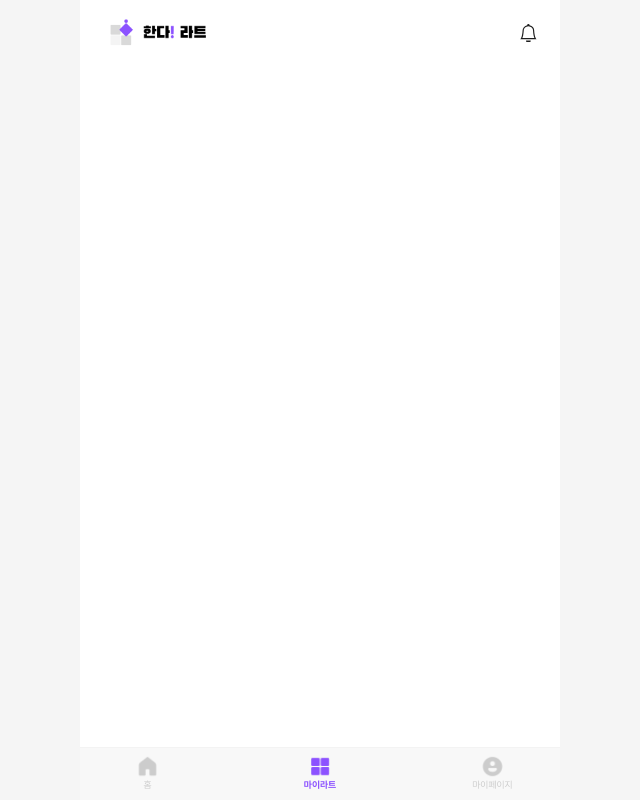
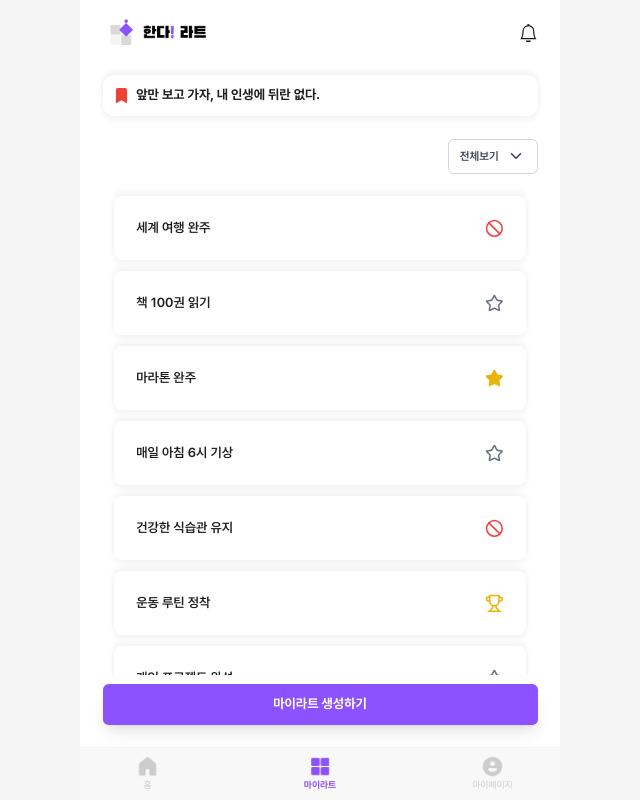
Before and after one commit to canDoItArt/front-end, a React (Vite) app: page /front-end/myartlist in a window 1280 px wide. Shown: the whole page, without its empty margins (320-960 px from the left). Built offline with nearby package versions, Linux system fonts and the light colour scheme.

Commit message:
MyArtListPage 퍼블리싱 #23

```diff
--- a/package.json
+++ b/package.json
@@ -14,6 +14,7 @@
   "dependencies": {
     "chart.js": "^4.4.7",
     "gh-pages": "^6.2.0",
+    "lucide-react": "^0.474.0",
     "react": "^18.3.1",
     "react-chartjs-2": "^5.2.0",
     "react-circular-progressbar": "^2.1.0",
--- /dev/null
+++ b/src/components/CustomDropdown.jsx
@@ -0,0 +1,42 @@
+import React, { useState } from "react";
+import { ChevronDown, ChevronUp } from "lucide-react"; // 아이콘 import
+
+export default function CustomDropdown({ selectedState, setSelectedState }) {
+    const [isOpen, setIsOpen] = useState(false);
+    const options = [
+        { value: "all", label: "전체보기" },
+        { value: "active", label: "활성화" },
+        { value: "inactive", label: "사용중지" },
+        { value: "attainment", label: "달성" },
+    ];
+
+    return (
+        <div className="relative w-24">
+            <button
+                onClick={() => setIsOpen((prev) => !prev)}
+                className="w-full bg-white border border-gray-300 text-gray-700 font-semibold text-xs px-3 py-2 rounded-md flex items-center justify-between focus:outline-none"
+            >
+                {options.find(opt => opt.value === selectedState)?.label}
+                {isOpen ? <ChevronUp size={18} /> : <ChevronDown size={18} />}
+            </button>
+            {isOpen && (
+                <ul className="absolute w-full bg-white border border-gray-200 rounded-md shadow-md mt-1 py-2 z-10">
+                    {options.map(option => (
+                        <li
+                            key={option.value}
+                            onClick={() => {
+                                setSelectedState(option.value);
+                                setIsOpen(false);
+                            }}
+                            className={`px-3 py-2 text-xs cursor-pointer hover:bg-gray-100 ${
+                                selectedState === option.value ? "font-bold text-blue-500" : "text-gray-700"
+                            }`}
+                        >
+                            {option.label}
+                        </li>
+                    ))}
+                </ul>
+            )}
+        </div>
+    );
+}
--- a/src/components/DailyActionModal.jsx
+++ b/src/components/DailyActionModal.jsx
@@ -18,7 +18,7 @@ export default function DailyActionModal({ isOpen, onClose, goal }) {
             className="fixed inset-0 bg-black bg-opacity-50 flex justify-center items-center z-20"
             onClick={handleClose}
         >
-            <div className="w-3/4 max-h-3/4 bg-white p-6 rounded-2xl shadow-lg flex flex-col">
+            <div className="w-3/4 max-h-3/4 bg-white p-6 rounded-2xl shadow-lg flex flex-col max-w-md">
                 <h2 className="text-base font-bold mb-4 text-center">{goal.name}</h2>
 
                 {/* 스크롤 가능한 영역 (내용이 많을 때만 스크롤) */}
--- a/src/components/LogoHeader.jsx
+++ b/src/components/LogoHeader.jsx
@@ -1,7 +1,7 @@
 import { BsBell } from "react-icons/bs";
 import { Link } from "react-router-dom";
 
-export default function LogoHeader() { // title을 props로 받음
+export default function LogoHeader() {
 
     return (
         <div className="fixed top-0 max-w-[480px] w-full z-10 flex items-center justify-between bg-white px-6 py-4">
--- /dev/null
+++ b/src/components/MainGoalList.jsx
@@ -0,0 +1,29 @@
+import React from "react";
+import { useNavigate } from "react-router-dom";
+import { Star, Ban, Trophy } from "lucide-react"; // 아이콘 라이브러리 사용
+
+const stateIcons = {
+  active: <Star className="w-5 h-5 text-gray-500 stroke-2" />, // 검정 테두리 별
+  rep: <Star className="w-5 h-5 text-yellow-500 fill-yellow-500 stroke-2" />, // 노란색 별
+  inactive: <Ban className="w-5 h-5 text-red-500" />, // 빨간색 금지마크
+  attainment: <Trophy className="w-5 h-5 text-yellow-500" />, // 트로피 아이콘
+};
+
+export default function MainGoalList({ name, state }) {
+  const navigate = useNavigate();
+
+  const handleClick = () => {
+    navigate('/myart');
+  };
+
+  return (
+    <button
+      onClick={handleClick}
+      type="button"
+      className="flex justify-between items-center p-6 bg-white rounded-lg shadow-[0_4px_6px_rgba(0,0,0,0.05),0_-4px_6px_rgba(0,0,0,0.05)] w-full"
+    >
+      <span className="font-semibold text-sm">{name}</span>
+      <div>{stateIcons[state]}</div>
+    </button>
+  );
+}
--- a/src/components/PagenationBar.jsx
+++ /dev/null
@@ -1,15 +0,0 @@
-import { BsChevronLeft, BsChevronRight  } from "react-icons/bs";
-
-export default function PagenationBar({ title, onPrevious, onNext }) {
-    return (
-        <div className="flex items-center justify-between w-full bg-white">
-            <button onClick={onPrevious} className="text-gray-600 hover:text-gray-800">
-                <BsChevronLeft size={20} />
-            </button>
-            <span className="text-sm font-bold text-customTextBlack">{title}</span>
-            <button onClick={onNext} className="text-gray-600 hover:text-gray-800">
-                <BsChevronRight size={20} />
-            </button>
-        </div>
-    );
-}
--- /dev/null
+++ b/src/mocks/mainGoalList.js
@@ -0,0 +1,18 @@
+const mainGoalListMockData = [
+    {
+        comment: "앞만 보고 가자, 내 인생에 뒤란 없다.",
+        mainGoals: [
+            { "id": 1, "name": "세계 여행 완주", "state": "inactive" },
+            { "id": 2, "name": "책 100권 읽기", "state": "active" },
+            { "id": 3, "name": "마라톤 완주", "state": "rep" },
+            { "id": 4, "name": "매일 아침 6시 기상", "state": "active" },
+            { "id": 5, "name": "건강한 식습관 유지", "state": "inactive" },
+            { "id": 6, "name": "운동 루틴 정착", "state": "attainment" },
+            { "id": 7, "name": "개인 프로젝트 완성", "state": "active" },
+            { "id": 8, "name": "IT 자격증 취득", "state": "inactive" },
+            { "id": 9, "name": "프로그래밍 마스터", "state": "active" }
+        ]
+    },
+];
+
+export default mainGoalListMockData;
--- a/src/pages/MyArtListPage.jsx
+++ b/src/pages/MyArtListPage.jsx
@@ -1,15 +1,102 @@
+import React, { useState } from "react";
+import { useNavigate } from "react-router-dom";
 import LogoHeader from "../components/LogoHeader";
 import Navbar from "../components/Navbar";
+import MottoCard from "../components/MottoCard";
+import mainGoalListMockData from "../mocks/mainGoalList";
+import GoalTile from "../components/GoalTile";
+import MainGoalList from "../components/MainGoalList";
+import CustomDropdown from "../components/CustomDropdown";
 
 export default function MyArtListPage() {
+    const [currentData] = useState(mainGoalListMockData[0]); // 첫 번째 데이터 사용
+    const [selectedState, setSelectedState] = useState("all"); // 필터링할 상태값
+    const navigate = useNavigate();
+
+    // 상태 필터링 로직
+    const filteredGoals = selectedState === "all"
+        ? currentData.mainGoals
+        : selectedState === "active"
+            ? currentData.mainGoals.filter(goal => goal.state === "active" || goal.state === "rep") // 활성화 선택 시 대표 포함
+            : currentData.mainGoals.filter(goal => goal.state === selectedState);
+
     return (
         <div className="flex flex-col items-center justify-start min-h-screen bg-white px-6">
-            {/* LogoHeader 컴포넌트 */}
+
             <LogoHeader />
 
             {/* 메인 콘텐츠 영역 */}
-            <div className="mt-20 mb-24 w-full">
+            <div className="mt-20 w-full">
+                <MottoCard motto={currentData.comment} />
 
+                {filteredGoals.length > 0 ? (
+                    <div>
+                        {/* 커스텀 필터 드롭다운 */}
+                        <div className="mt-4 w-full flex justify-end">
+                            <CustomDropdown
+                                selectedState={selectedState}
+                                setSelectedState={setSelectedState}
+                            />
+                        </div>
+
+                        <div className="mt-3 p-3 overflow-y-auto max-h-[calc(100vh-310px)]">
+                            <ul className="space-y-3">
+                                {filteredGoals.map((goal) => (
+                                    <li key={goal.id}>
+                                        <MainGoalList name={goal.name} state={goal.state} />
+                                    </li>
+                                ))}
+                            </ul>
+                        </div>
+
+
+                        {/* 마이라트 생성하기 버튼 */}
+                        <div className="fixed bottom-20 left-1/2 transform -translate-x-1/2 max-w-[480px] w-full px-6 z-20">
+                            <button
+                                className="w-full bg-customMain text-white py-3 rounded-md shadow-lg text-sm font-bold"
+                                onClick={() => navigate('/createmyart')}
+                            >
+                                마이라트 생성하기
+                            </button>
+                        </div>
+
+                    </div>
+                ) : (
+                    <div className="flex flex-col items-center">
+                        {/* 목표 생성 버튼 및 빈 타일 */}
+                        <div className="w-5/6 h-auto grid grid-cols-3 gap-3 justify-items-center items-center p-2 my-3">
+                            <GoalTile type="empty" />
+                            <GoalTile type="empty" />
+                            <GoalTile type="empty" />
+                            <GoalTile type="empty" />
+                            <button className="w-full" onClick={() => navigate('/createmyart')}>
+                                <div
+                                    className={`w-full aspect-[1/1] bg-customMain rounded-xl flex items-center justify-center text-white font-medium text-sm p-2
+                                    shadow-[0_4px_6px_rgba(0,0,0,0.05),0_-4px_6px_rgba(0,0,0,0.05)]`}
+                                >
+                                    <span
+                                        className="line-clamp-3 text-center overflow-hidden text-ellipsis whitespace-normal leading-tight break-words"
+                                    >
+                                        마이라트 <br /> 생성
+                                    </span>
+                                </div>
+                            </button>
+                            <GoalTile type="empty" />
+                            <GoalTile type="empty" />
+                            <GoalTile type="empty" />
+                            <GoalTile type="empty" />
+                        </div>
+
+                        {/*설명 텍스트 */}
+                        <div className="text-center mt-6">
+                            <p className="text-customTextBlack font-semibold text-xs mb-1">현재 진행중인 마이라트가 없어요</p>
+                            <p className="text-customTextBlack font-semibold text-xs mb-1">
+                                <span className="text-customMain font-bold text-xs">마이라트 생성 버튼</span>을 클릭하여
+                            </p>
+                            <p className="text-customTextBlack font-semibold text-xs">나만의 만다라트를 만들어보세요!</p>
+                        </div>
+                    </div>
+                )}
             </div>
 
             {/* 네비게이션바 */}
```
Also changed, not shown: 1 other file (tests, documents, lock files or other folders).
